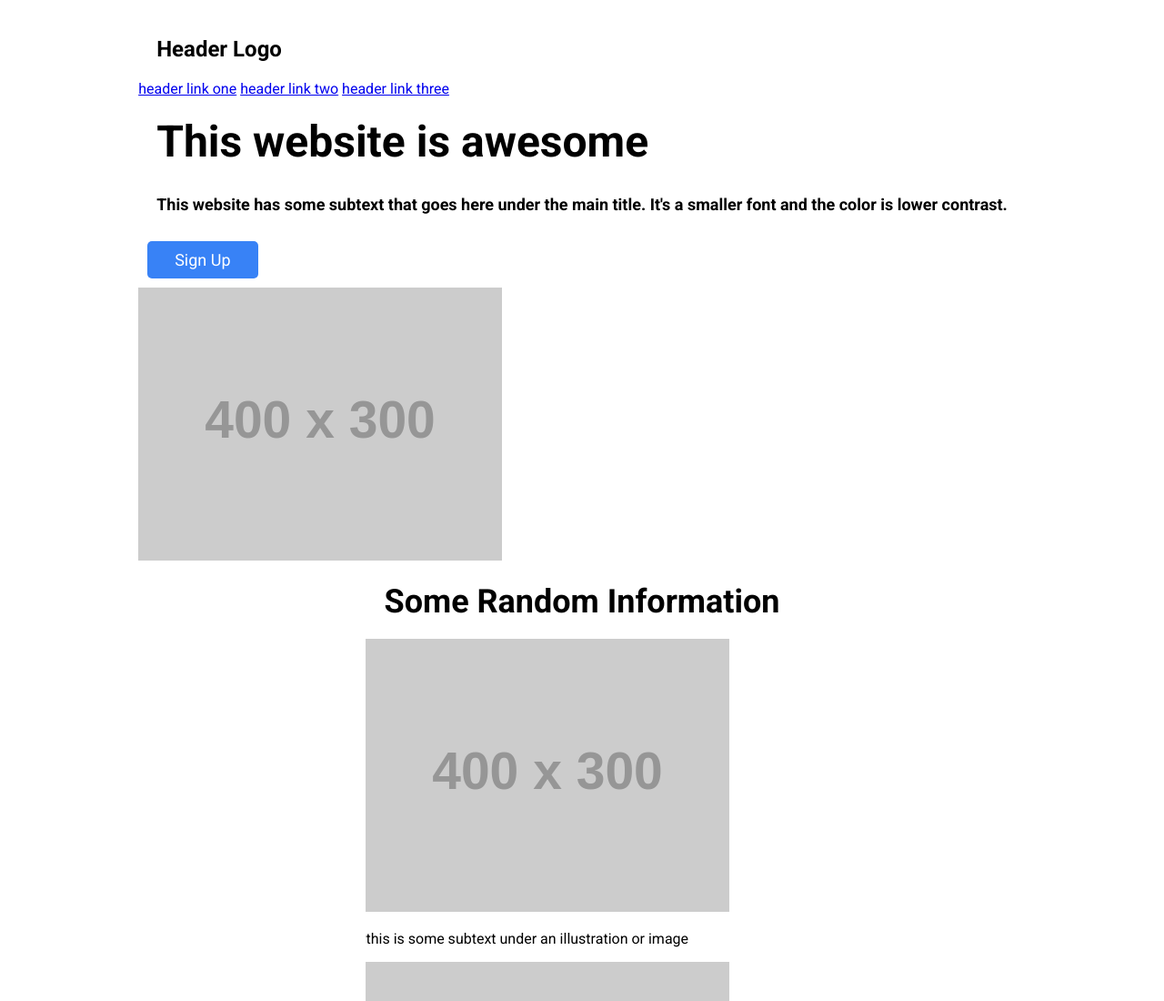
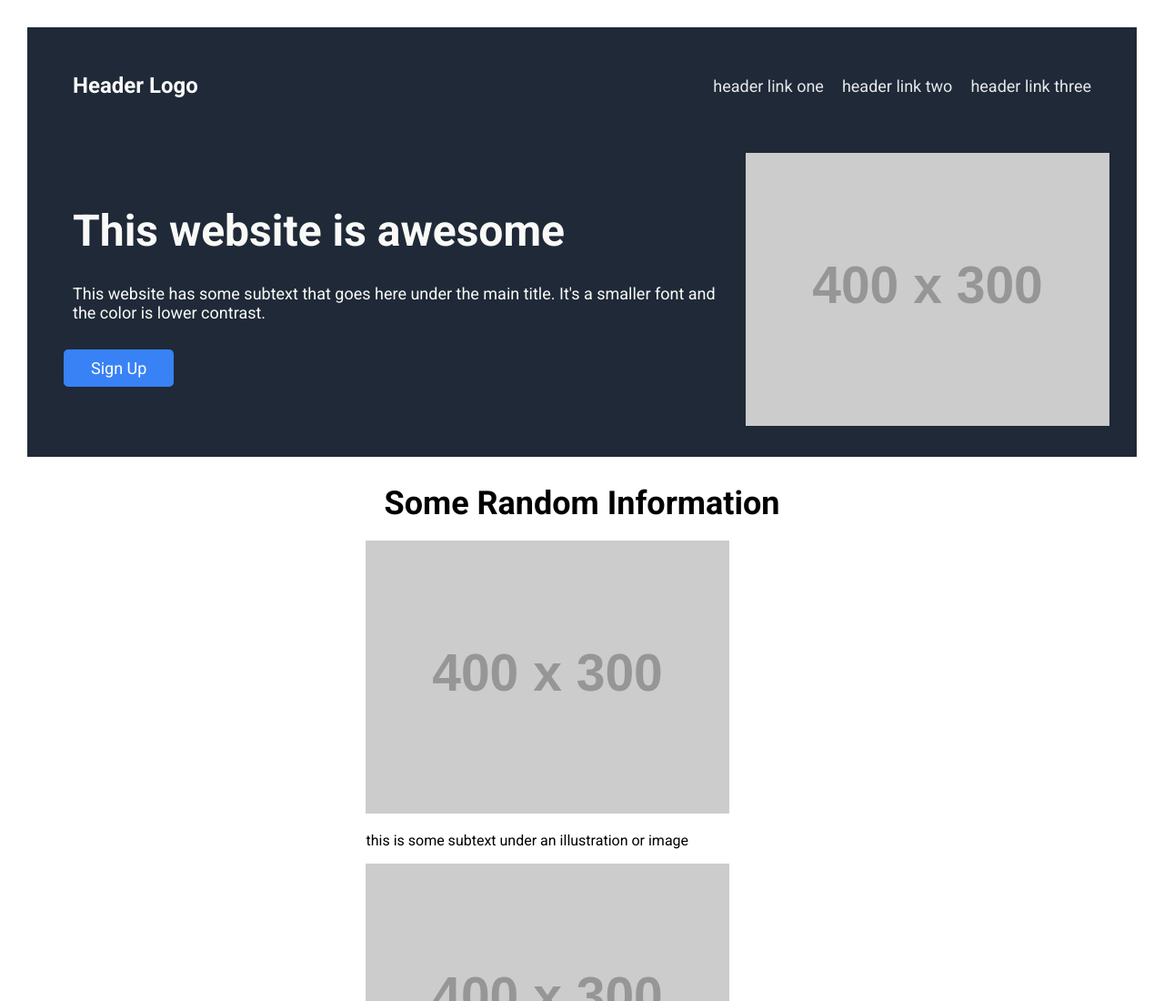
Before and after one commit to pi3ngineergirlx/odin-landing-page, a plain HTML site: page index.html in a window 1280 px wide. Shown: the top 1100 px of the page at 91% size. Drawn offline with Linux system fonts and the light colour scheme; placeholder pictures from the web are drawn by us.

Commit message:
style webpage header

```diff
--- a/styles.css
+++ b/styles.css
@@ -58,3 +58,72 @@ button {
     border: none;
     border-radius: 5px;
 }
+
+/* HEADER */
+/* universal styles */
+.header {
+    /* layout */
+    padding: 10px;
+    margin: 10px;
+    /* colors */
+    background-color: #1F2937;
+    color: #F9FAF8;
+    /* flexbox */
+    display: flex;
+    flex-direction: column;
+}
+/* header h1 */
+.header h1 {
+    /* font */
+    font-weight: 900;
+}
+/* header top */
+.header-top {
+    /* layout */
+    padding: 10px;
+    margin: 10px;
+    /* flexbox */
+    display: flex;
+    flex-direction: row;
+    justify-content: space-between;
+    align-items: center;
+}
+/* header top logo */
+.header-top-logo {
+    /* colors */
+    color: #F9FAF8;
+    /* font */
+    font-size: 24px;
+}
+/* header top links */
+.header-top-links {
+    /* layout */
+    padding: 10px;
+    margin: 10px;
+    /* flexbox */
+    display: flex;
+    flex-direction: row;
+    gap: 20px;
+}
+.header-top-links a {
+    /* colors */
+    color: #E5E7EB;
+    text-decoration: none;
+    /* font */
+    font-size: 18px;
+}
+/* header body */
+.header-body {
+    /* layout */
+    padding: 10px;
+    margin: 10px;
+    /* flexbox */
+    display: flex;
+    flex-direction: row;
+    align-items: center;
+}
+.header-body h4 {
+    /* font */
+    font-size: 18px;
+    font-weight: normal;
+}
```
